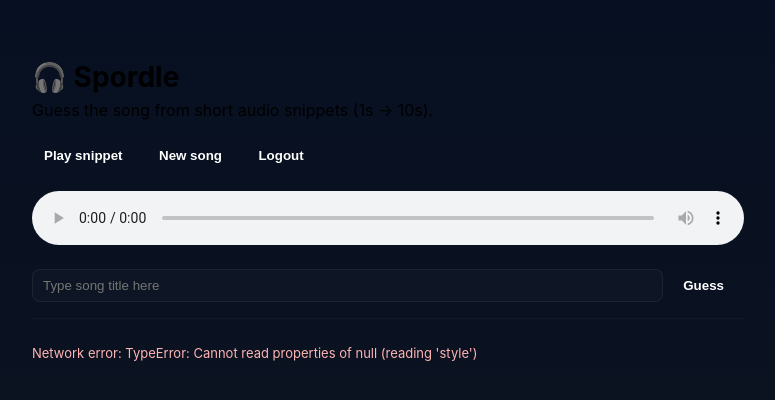
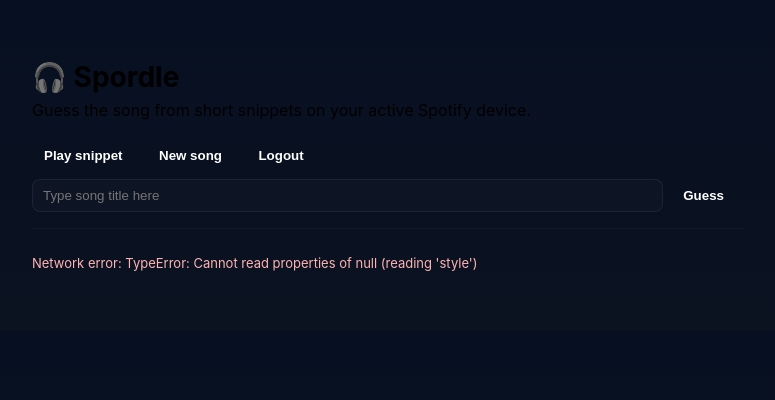
Before and after one commit to mkymac25/spordle, a Flask app: template templates/game.html in a window 1280 px wide. Shown: the top 400 px of the page, without its empty margins (252-1027 px from the left). Run offline with Flask 2, Linux system fonts and the light colour scheme; the template is opened without the code that fills it, so the values that code supplies are empty.

Commit message:
Update game.html

```diff
--- a/templates/game.html
+++ b/templates/game.html
@@ -7,12 +7,9 @@
   <link rel="stylesheet" href="{{ url_for('static', filename='style.css') }}" />
 </head>
 <body>
-  <div id="root" class="container">
+  <div class="container">
     <h1>🎧 Spordle</h1>
-    <p class="subtitle">Guess the song from short audio snippets (1s → 10s).</p>
-
-    <div id="game">
-      <div id="info" class="info"></div>
+    <p class="subtitle">Guess the song from short snippets on your active Spotify device.</p>
 
     <div class="controls">
       <button id="play-snippet">Play snippet</button>
@@ -20,16 +17,14 @@
       <a href="/logout"><button>Logout</button></a>
     </div>
 
-      <audio id="audio" controls></audio>
-
     <form id="guess-form" class="guess-form">
       <input id="guess-input" placeholder="Type song title here" autocomplete="off" />
       <button type="submit">Guess</button>
     </form>
 
+    <div id="info" class="info"></div>
     <div id="history" class="history"></div>
     <div id="errors" class="errors"></div>
-    </div>
   </div>
 
   <script src="{{ url_for('static', filename='app.js') }}"></script>
```
Lines whose indentation alone changed are shown as unchanged.
